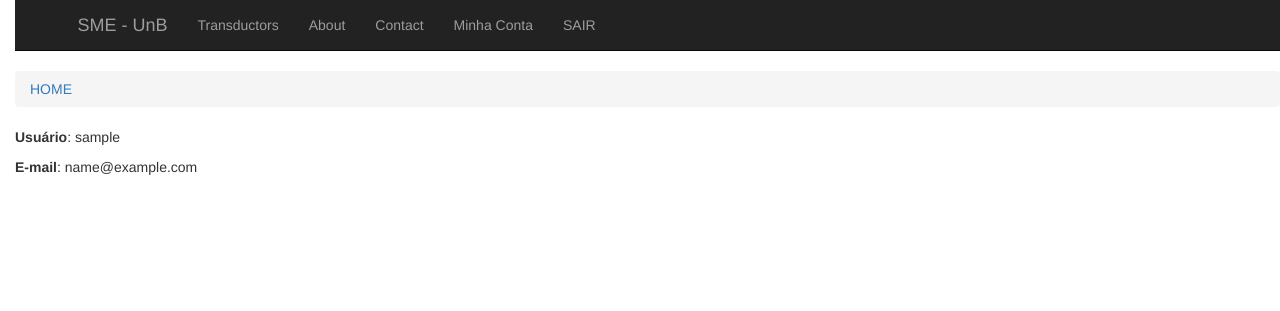
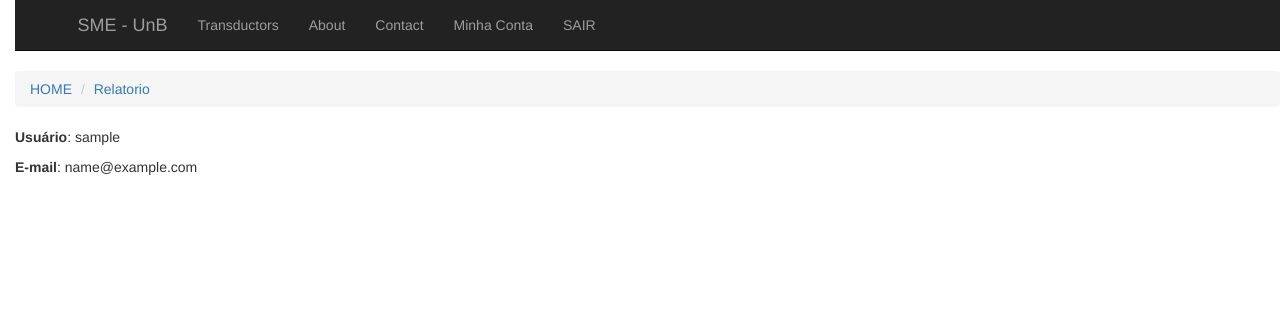
Before and after one commit to fga-eps-mds/2016.2-SME_UnB, a Django app: a page that uses SME_UnB/users/templates/users/dashboard.html in a window 1280 px wide. Shown: the top 311 px of the page. Run offline with Django 3.2, Linux system fonts and the light colour scheme; the visitor is signed in with stand-in values (Sample User, id 1); some libraries are stand-ins or nearby versions.

Commit message:
adding link to report on dashboard.html

```diff
--- a/SME_UnB/users/templates/users/dashboard.html
+++ b/SME_UnB/users/templates/users/dashboard.html
@@ -11,6 +11,8 @@
         <ul class="breadcrumb">
             {% block breadcrumb %}
             <li><a href="{% url 'index' %}">HOME</a></li>
+            <li><a href="{% url 'report:report' %}">Relatorio</a></li>
+
             {% if request.user.is_staff %}
             {% endif %}
             {% endblock %}
```
